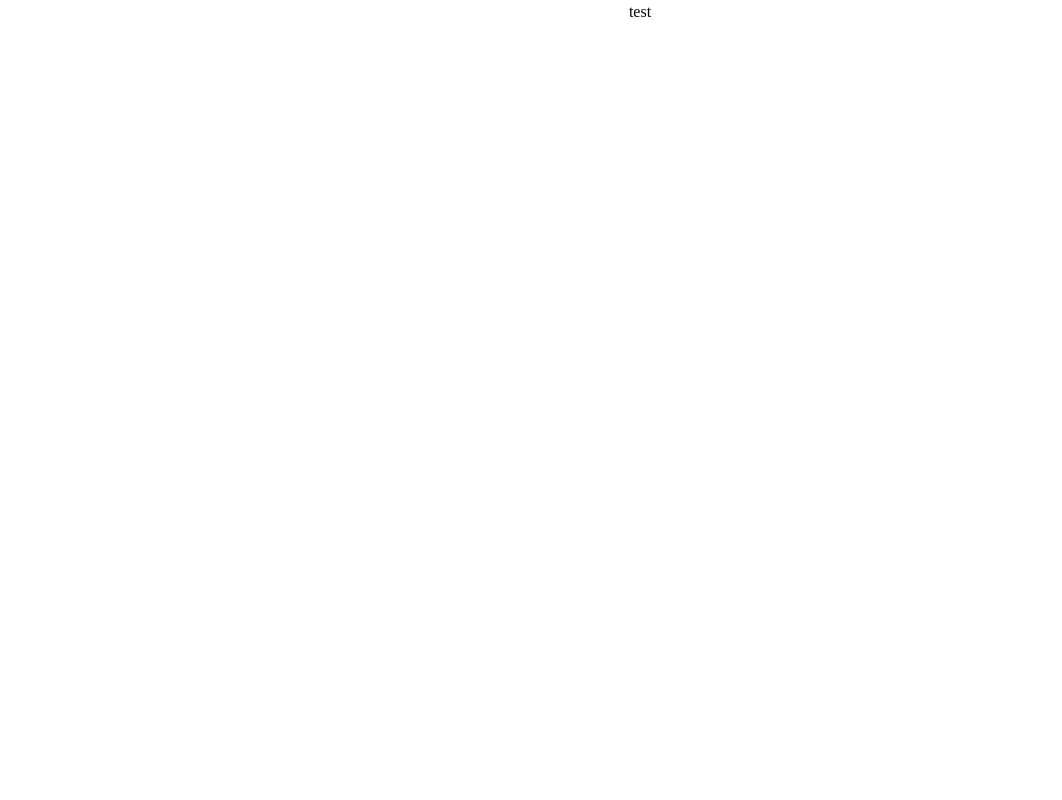
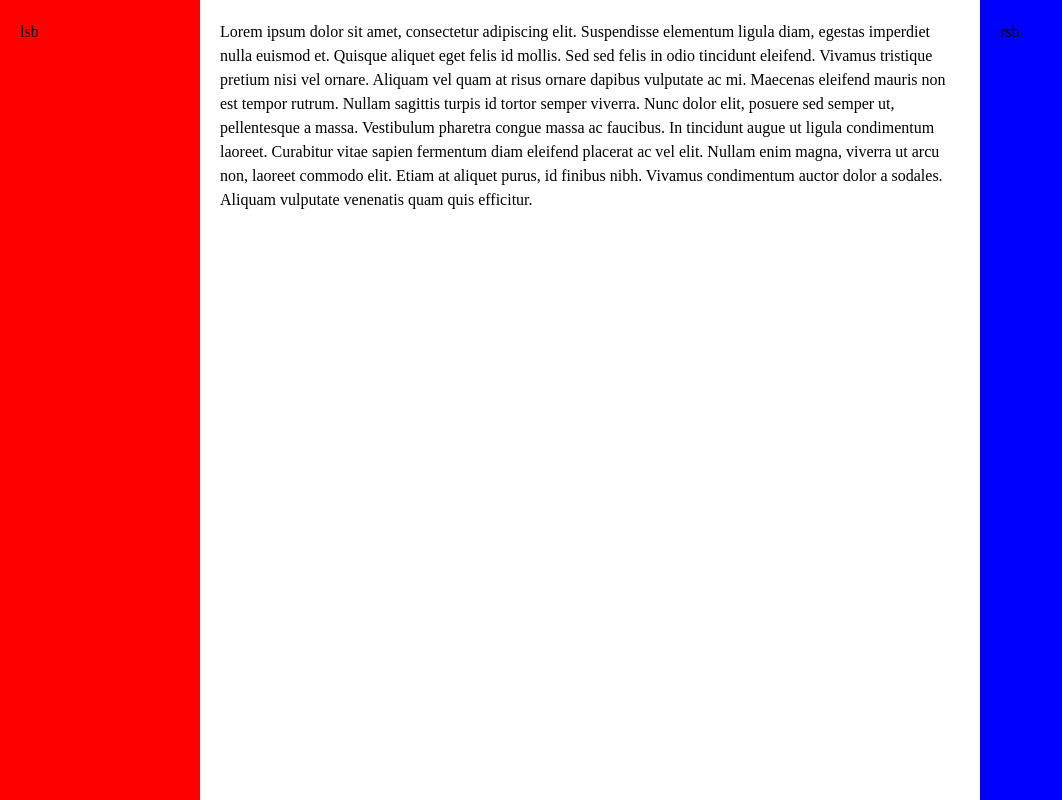
Before and after one commit to macaronpark/todo, a React (Vite) app: page / in a window 1280 px wide. Shown: the whole page, without its empty margins (0-1062 px from the left). Built offline with nearby package versions, Linux system fonts and the light colour scheme.

Commit message:
레이아웃 설정

```diff
--- a/src/App.module.scss
+++ b/src/App.module.scss
@@ -1,3 +1,24 @@
 .wrapper {
-  @include flex();
+  display: flex;
+  height: 100vh;
+
+  .lsb {
+    width: 200px;
+    min-width: 200px;
+    background-color: red;
+    padding: 20px;
+  }
+
+  .content {
+    flex-grow: 1;
+    padding: 20px;
+    background-color: #ffffff;
+  }
+
+  .rsb {
+    width: 300px;
+    min-width: 300px;
+    background-color: blue;
+    padding: 20px;
+  }
 }
--- a/src/App.tsx
+++ b/src/App.tsx
@@ -1,7 +1,42 @@
+import { useState } from 'react';
 import styles from './App.module.scss';
 
 function App() {
-  return <div className={styles.wrapper}>test</div>;
+  const [isSidebarVisible, setSidebarVisible] = useState(true);
+
+  const toggleSidebar = () => {
+    setSidebarVisible(!isSidebarVisible);
+  };
+
+  return (
+    <div className={styles.wrapper}>
+      <div className={styles.lsb}>
+        <p>lsb</p>
+      </div>
+      <div className={styles.content} onClick={toggleSidebar}>
+        <p>
+          Lorem ipsum dolor sit amet, consectetur adipiscing elit. Suspendisse
+          elementum ligula diam, egestas imperdiet nulla euismod et. Quisque
+          aliquet eget felis id mollis. Sed sed felis in odio tincidunt
+          eleifend. Vivamus tristique pretium nisi vel ornare. Aliquam vel quam
+          at risus ornare dapibus vulputate ac mi. Maecenas eleifend mauris non
+          est tempor rutrum. Nullam sagittis turpis id tortor semper viverra.
+          Nunc dolor elit, posuere sed semper ut, pellentesque a massa.
+          Vestibulum pharetra congue massa ac faucibus. In tincidunt augue ut
+          ligula condimentum laoreet. Curabitur vitae sapien fermentum diam
+          eleifend placerat ac vel elit. Nullam enim magna, viverra ut arcu non,
+          laoreet commodo elit. Etiam at aliquet purus, id finibus nibh. Vivamus
+          condimentum auctor dolor a sodales. Aliquam vulputate venenatis quam
+          quis efficitur.
+        </p>
+      </div>
+      {isSidebarVisible && (
+        <div className={styles.rsb}>
+          <p>rsb</p>
+        </div>
+      )}
+    </div>
+  );
 }
 
 export default App;
```
